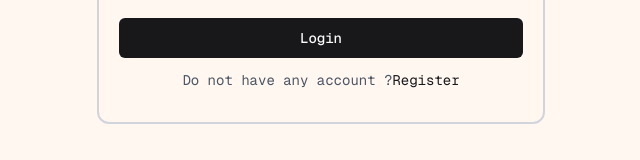
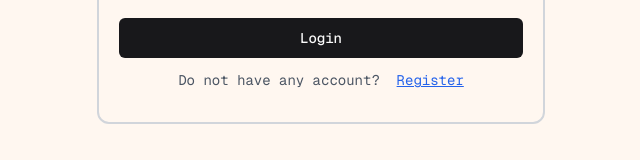
Before and after one commit to shaikot07/BasaKhuji-next-client, a Next.js app: page /login in a window 1280 px wide. Shown: the part 446-606 px from the top of the page, without its empty margins (319-959 px from the left). Built offline with nearby package versions, Linux system fonts and the light colour scheme; no server answers.

Commit message:
updated the registerValidation

```diff
--- a/src/components/modules/auth/login/LoginForm.tsx
+++ b/src/components/modules/auth/login/LoginForm.tsx
@@ -95,8 +95,6 @@ export default function LoginForm() {
             )}
           />
 
-
-
           <Button
             // disabled={isSubmitting}
             type="submit"
@@ -107,9 +105,9 @@ export default function LoginForm() {
         </form>
       </Form>
       <p className="text-sm text-gray-600 text-center my-3">
-        Do not have any account ?
+        Do not have any account? &nbsp;
         <Link href="/register" className="text-primary">
-          Register
+        <span className="text-blue-600 underline">Register</span>
         </Link>
       </p>
     </div>
--- a/src/components/modules/auth/register/RegisterForm.tsx
+++ b/src/components/modules/auth/register/RegisterForm.tsx
@@ -164,9 +164,9 @@ export default function RegisterForm() {
         </form>
       </Form>
       <p className="text-sm text-gray-600 text-center my-3">
-        Already have an account ?
+        Already have an account?&nbsp;
         <Link href="/login" className="text-primary">
-          Login
+          <span className="text-blue-600 underline">Login</span>
         </Link>
       </p>
     </div>
--- a/src/components/modules/auth/register/registerValidation.ts
+++ b/src/components/modules/auth/register/registerValidation.ts
@@ -14,4 +14,7 @@ export const registrationSchema = z.object({
   passwordConfirm: z
     .string({ required_error: "Password Confirmation is required" })
     .min(1),
+    role: z.enum(["tenant", "landlord", "admin"], {
+      required_error: "Role is required",
+    }).default("tenant"),
 });
```
